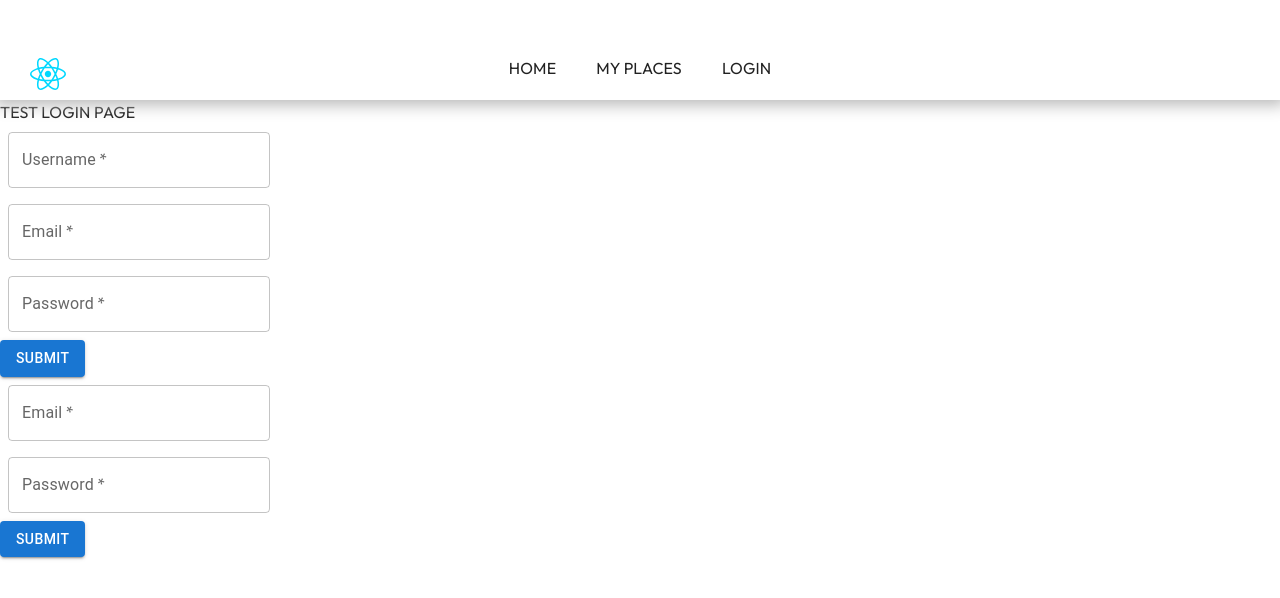
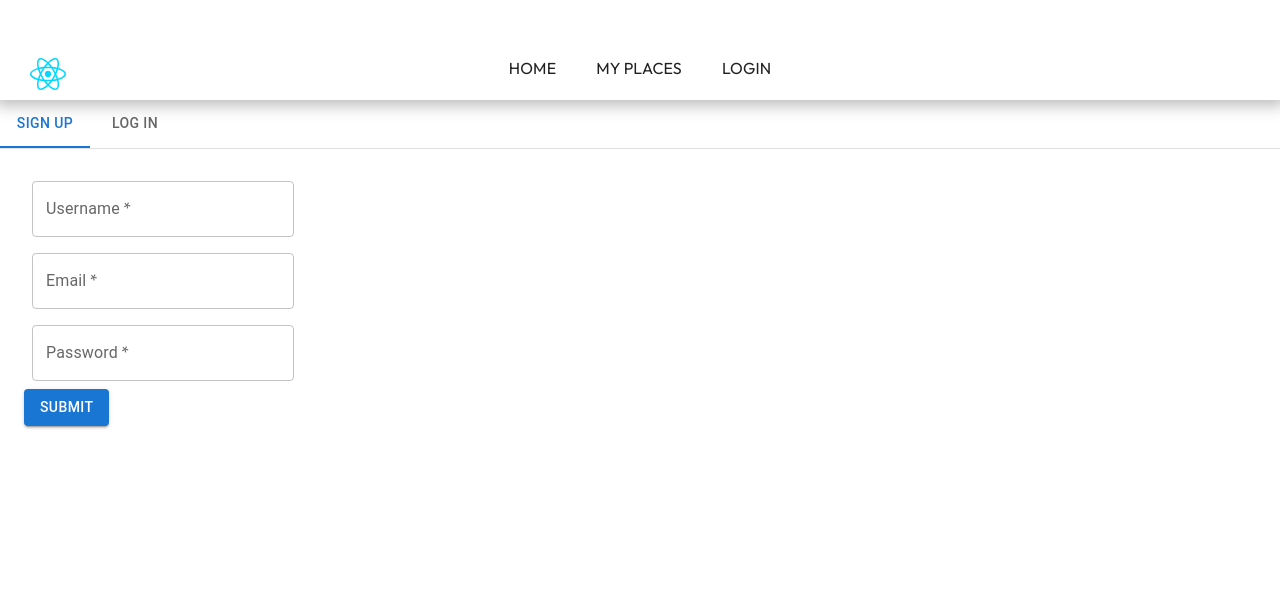
Before and after one commit to Sergrojas29/Trip-Buddy, a React (Vite) app in the folder client/: page /login in a window 1280 px wide. Shown: the top 598 px of the page. Built offline with nearby package versions, Linux system fonts and the light colour scheme.

Commit message:
added tabs for login page

```diff
--- a/client/src/pages/LoginPage.jsx
+++ b/client/src/pages/LoginPage.jsx
@@ -1,16 +1,71 @@
-import React from 'react';
-import { useState, useEffect } from 'react';
 import SignupForm from '../components/SignupForm';
 import LoginForm from '../components/LoginForm';
 
-function LoginPage() {
+import * as React from 'react';
+import PropTypes from 'prop-types';
+import Tabs from '@mui/material/Tabs';
+import Tab from '@mui/material/Tab';
+import Typography from '@mui/material/Typography';
+import Box from '@mui/material/Box';
+
+function CustomTabPanel(props) {
+  const { children, value, index, ...other } = props;
+
   return (
-    <>
-      <div>TEST LOGIN PAGE</div>
-      <SignupForm />
-      <LoginForm />
-    </>
+    <div
+      role="tabpanel"
+      hidden={value !== index}
+      id={`simple-tabpanel-${index}`}
+      aria-labelledby={`simple-tab-${index}`}
+      {...other}
+    >
+      {value === index && (
+        <Box sx={{ p: 3 }}>
+          <Typography>{children}</Typography>
+        </Box>
+      )}
+    </div>
   );
 }
 
-export default LoginPage;
+CustomTabPanel.propTypes = {
+  children: PropTypes.node,
+  index: PropTypes.number.isRequired,
+  value: PropTypes.number.isRequired,
+};
+
+function a11yProps(index) {
+  return {
+    id: `simple-tab-${index}`,
+    'aria-controls': `simple-tabpanel-${index}`,
+  };
+}
+
+export default function LoginPage() {
+  const [value, setValue] = React.useState(0);
+
+  const handleChange = (event, newValue) => {
+    setValue(newValue);
+  };
+
+  return (
+    <Box sx={{ width: '100%' }}>
+      <Box sx={{ borderBottom: 1, borderColor: 'divider' }}>
+        <Tabs
+          value={value}
+          onChange={handleChange}
+          aria-label="basic tabs example"
+        >
+          <Tab label="Sign Up" {...a11yProps(0)} />
+          <Tab label="Log In" {...a11yProps(1)} />
+        </Tabs>
+      </Box>
+      <CustomTabPanel value={value} index={0}>
+        <SignupForm />
+      </CustomTabPanel>
+      <CustomTabPanel value={value} index={1}>
+        <LoginForm />
+      </CustomTabPanel>
+    </Box>
+  );
+}
```
